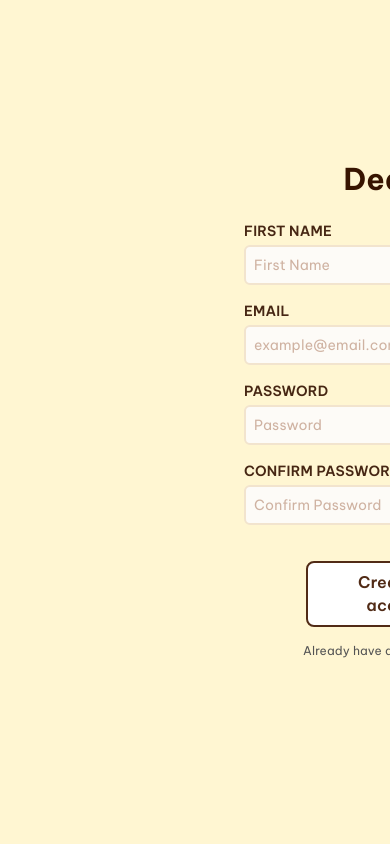
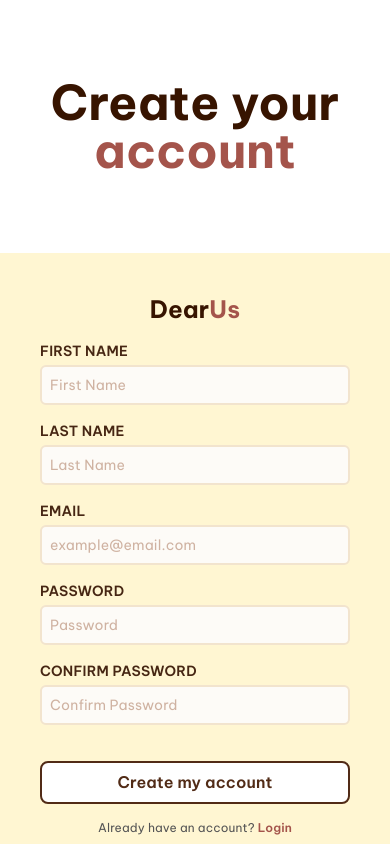
Before and after one commit to jokserpokser/dearUs-app, a React (Vite) app in the folder frontend/: page /register in a window 390 px wide. Built offline with nearby package versions, Linux system fonts and the light colour scheme; a web font is replaced by a local one.

Commit message:
feat: enhance layout and styling in Register page for improved responsiveness and user experience

```diff
--- a/frontend/src/pages/Register.tsx
+++ b/frontend/src/pages/Register.tsx
@@ -90,25 +90,25 @@ export const Register = () => {
   };
 
   return (
-    <div className="fixed inset-0 flex items-center bg-[#fff6d2]">
+    <div className="fixed inset-0 flex flex-col items-center overflow-y-auto bg-[#fff6d2] lg:flex-row">
       {/* Left Side */}
-      <div className="flex-1 min-w-0 h-full text-7xl font-bold items-center flex flex-col justify-center bg-white text-center overflow-hidden">
+      <div className="flex min-h-[30svh] w-full min-w-0 flex-1 flex-col items-center justify-center overflow-hidden bg-white px-6 py-10 text-center text-5xl font-bold sm:text-6xl lg:h-full lg:w-1/2 lg:py-0 lg:text-7xl">
         <span className="text-[#371400]">Create your</span>
         <span className="text-[#a4544b]">account</span>
       </div>
       {/* Form Side */}
-      <div className="flex-none w-200 min-w-[50%] flex flex-col justify-center h-full z-10 items-center">
+      <div className="z-10 flex min-h-[70svh] w-full min-w-0 flex-none flex-col items-center justify-center px-6 py-10 lg:h-full lg:w-1/2 lg:px-8 lg:py-0">
         <div className="flex flex-col gap-2">
-          <p className="text-3xl font-bold text-[#371400]">
+          <p className="text-2xl font-bold text-[#371400] sm:text-3xl">
             Dear<span className="text-[#a4544b]">Us</span>
           </p>
         </div>
         <form
           onSubmit={handleSubmit}
-          className="flex flex-col gap-4 justify-center p-6 w-90"
+          className="flex w-full max-w-md flex-col justify-center gap-4 p-4 sm:p-6"
         >
-          <div className="flex gap-2">
-            <span className="w-[49%]">
+          <div className="flex flex-col gap-4 sm:flex-row sm:gap-2">
+            <span className="w-full sm:w-[49%]">
               <InputField
                 type="text"
                 name="firstName"
@@ -119,7 +119,7 @@ export const Register = () => {
                 onChange={handleInputChange}
               />
             </span>
-            <span className="w-[49%]">
+            <span className="w-full sm:w-[49%]">
               <InputField
                 type="text"
                 name="lastName"
@@ -160,7 +160,7 @@ export const Register = () => {
             onChange={handleInputChange}
           />
 
-          <span className="flex flex-col mt-5 w-[60%] self-center">
+          <span className="mt-5 flex w-full max-w-xs flex-col self-center">
             <SubmitButton text="Create my account" />
           </span>
           {generalError && (
```
